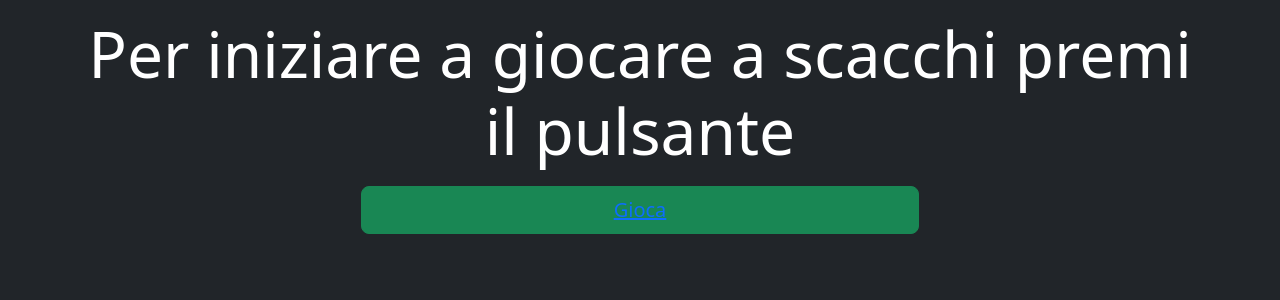
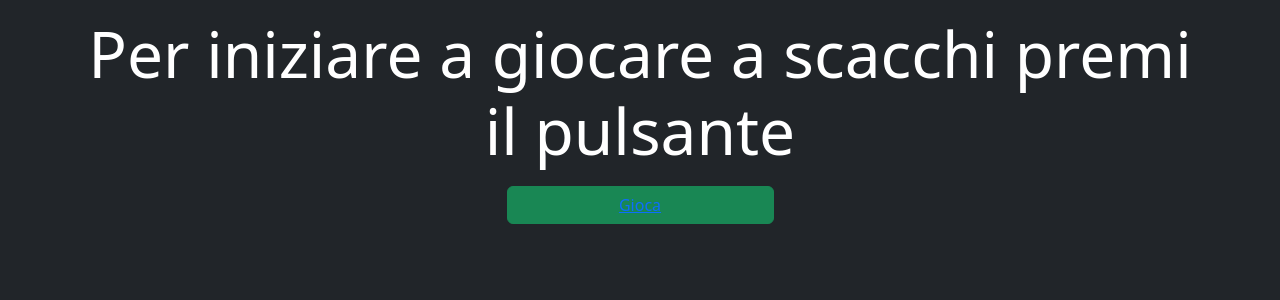
Before and after one commit to ali-benny/DAGEA, a Flask app: template src/templates/chess.html in a window 1280 px wide. Shown: the part 126-426 px from the top of the page. Run offline with Flask 2, Linux system fonts and the light colour scheme; the template is opened without the code that fills it, so the values that code supplies are empty; some libraries are stand-ins or nearby versions.

Commit message:
La partita parte con un click ma solo una volta

```diff
--- a/src/app.py
+++ b/src/app.py
@@ -82,6 +82,11 @@ def explainPage():
 
 @app.route('/chess')
 def chessPage():
+	#scacchi_101.__main__()
+	return render_template('chess.html')
+
+@app.route('/partita')
+def chessGame():
 	scacchi_101.__main__()
 	return render_template('chess.html')
 
--- a/src/templates/chess.html
+++ b/src/templates/chess.html
@@ -11,6 +11,11 @@
 
 
 <div class="d-grid gap-2 col-6 mx-auto">
-    <button type="button" class="btn btn-success btn-lg"><a href="/chess/">Gioca</a></button>
+    <form class="row" action="/partita" method="post">
+         <div class="d-grid gap-2 col-6 mx-auto">
+            <button type="button" class="btn btn-success"><a href="/partita">Gioca</a></button>
+        </div>
+    </form>
+
 </div>
 {% endblock %}
```
